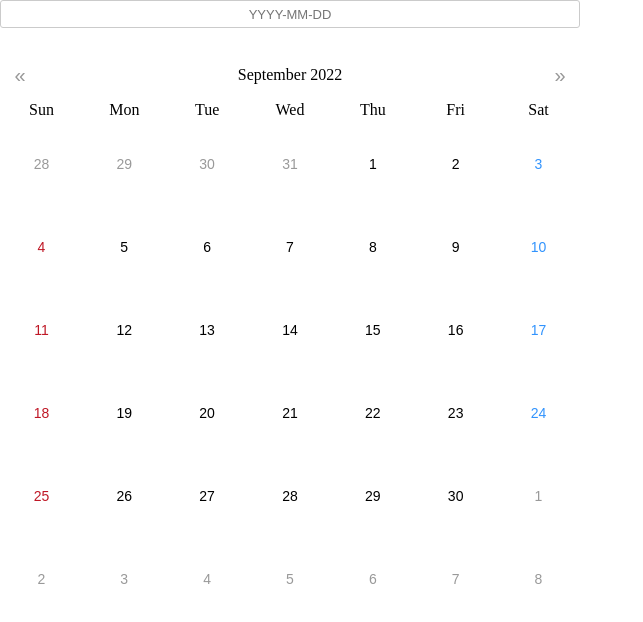
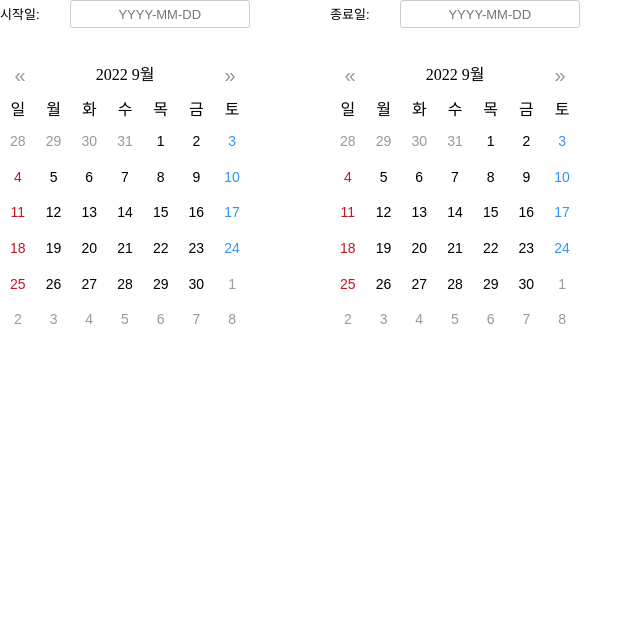
Before and after one commit to UlongChaS2/react-specialized-date-range, a React app: page / in a window 1280 px wide. Shown: the top 622 px of the page, without its empty margins (0-643 px from the left). Built offline with nearby package versions, Linux system fonts and the light colour scheme.

Commit message:
ref: [dateFilter] functional component submit & reset feature

```diff
--- a/src/App.tsx
+++ b/src/App.tsx
@@ -9,15 +9,9 @@ import "./assets/styles/datePicker.css";
 
 const datePickerProps = {
   width: "580px",
-  double: false,
-  // disabledDates: ["", "2100-12-31"],
-  // disabledDates: ["1893-12-31", ""],
-  // disabledDates: ["1890-12-31", "2100-01-01"],
-  disabledDates: ["2018-12-31", "2030-01-01"],
   mode: "static",
   format: "YYYY-MM-DD",
   placeholder: "YYYY-MM-DD",
-  locale: "en",
 };
 
 ReactDOM.createRoot(document.getElementById("root") as HTMLElement).render(
--- a/src/components/CalendarDay.tsx
+++ b/src/components/CalendarDay.tsx
@@ -10,12 +10,22 @@ import { IDatePickerContextValues } from "../@types/dateContext";
 import { EType, ICalendarDayProps, IDay } from "../@types/date";
 import { useDatePickerOptionValuesContext } from "../hooks/useDateOptionContext";
 import { convertToDeafultFormat } from "../utils/dateFormat";
+import { refer } from "../utils/dateOption";
 
-export default function CalendarDay({ standard, year, month }: ICalendarDayProps) {
+export default function CalendarDay({
+  standard,
+  year,
+  month,
+}: ICalendarDayProps) {
   const { t } = useTranslation();
   const { value: date, action } = useDateContext();
   const option: IDatePickerContextValues = useDatePickerOptionValuesContext();
-  const { disabledDates, locale = i18n.language, startDayOfWeek, format } = option;
+  const {
+    disabledDates,
+    locale = i18n.language,
+    startDayOfWeek,
+    format,
+  } = option;
   const formattingDisabledDates = disabledDates?.map((item) =>
     convertToDeafultFormat(item, format)
   );
@@ -41,41 +51,53 @@ export default function CalendarDay({ standard, year, month }: ICalendarDayProps
   };
 
   const rangeStyle = (day: string) => {
-    const startSelected = convertToDeafultFormat(date.startDate.selectedDate, format);
-    const endSelected = convertToDeafultFormat(date.endDate.selectedDate, format);
+    const startSelected = convertToDeafultFormat(
+      date.startDate.selectedDate,
+      format
+    );
+    const endSelected = convertToDeafultFormat(
+      date.endDate.selectedDate,
+      format
+    );
     const dayEl = convertToDeafultFormat(day, format);
 
-    return date.startDate.selectedDate && startSelected < dayEl && dayEl < endSelected;
+    return (
+      date.startDate.selectedDate &&
+      startSelected < dayEl &&
+      dayEl < endSelected
+    );
   };
 
   const disabledStyle = (day: IDay) => {
     return (
       day.isCurrentDay !== "thisMonth" ||
       (formattingDisabledDates &&
-        formattingDisabledDates[0] >= convertToDeafultFormat(day.date, format)) ||
+        formattingDisabledDates[0] >=
+          convertToDeafultFormat(day.date, format)) ||
       (formattingDisabledDates &&
-        convertToDeafultFormat(day.date, format) >= formattingDisabledDates[1] &&
+        convertToDeafultFormat(day.date, format) >=
+          formattingDisabledDates[1] &&
         formattingDisabledDates[1])
     );
   };
 
   return (
     <div>
-      <div className='calendarDateDayUnitWrapper'>
+      <div className="calendarDateDayUnitWrapper">
         {reorderWeekDays.map((day, index) => (
-          <div className='calendarDateDayUnitHeader' key={index}>
+          <div className="calendarDateDayUnitHeader" key={index}>
             {t(`weekDays.${day}`)}
           </div>
         ))}
       </div>
 
-      <div className='calendarDateDayUnitContentWrapper'>
+      <div className="calendarDateDayUnitContentWrapper">
         {days &&
           days.map((day, index) => (
             <div
               className={`calendarDateDayUnitContent ${
-                (date.startDate.selectedDate === day.date ||
-                  date.endDate.selectedDate === day.date) &&
+                (date[standard].selectedDate === day.date ||
+                  date[refer(standard)].selectedDate === day.date) &&
                 "highlight"
               } ${rangeStyle(day.date) && "range"} ${
                 day.weekday === t("weekDays.Saturday") && "saturday"
--- a/src/components/CalendarHeader.tsx
+++ b/src/components/CalendarHeader.tsx
@@ -102,9 +102,10 @@ export default function CalendarHeader({ standard }: ICalendarProps) {
 
   return (
     <div className="calendarHeaderWrapper">
-      {disabledDates &&
-      (arrowCondition(disabledDates[0], EDirection.LEFT) ||
-        !disabledDates[0]) ? (
+      {!disabledDates ||
+      (disabledDates &&
+        (arrowCondition(disabledDates[0], EDirection.LEFT) ||
+          !disabledDates[0])) ? (
         <button
           className="calendarHeaderBtn"
           onClick={() => action.changeTitle(standard, EDirection.LEFT)}
@@ -123,9 +124,10 @@ export default function CalendarHeader({ standard }: ICalendarProps) {
         {date[standard].title()}
       </div>
 
-      {disabledDates &&
-      (arrowCondition(disabledDates[1], EDirection.RIGHT) ||
-        !disabledDates[1]) ? (
+      {!disabledDates ||
+      (disabledDates &&
+        (arrowCondition(disabledDates[1], EDirection.RIGHT) ||
+          !disabledDates[1])) ? (
         <button
           className="calendarHeaderBtn"
           onClick={() => action.changeTitle(standard, EDirection.RIGHT)}
--- a/src/context/DatePickerOptionProvider.tsx
+++ b/src/context/DatePickerOptionProvider.tsx
@@ -1,6 +1,12 @@
 import * as React from "react";
-import { IDatePickerContextActions, IDatePickerContextValues } from "../@types/dateContext";
-import { initialDateOptionAction, initialDateOptionState } from "../utils/constants/initialContext";
+import {
+  IDatePickerContextActions,
+  IDatePickerContextValues,
+} from "../@types/dateContext";
+import {
+  initialDateOptionAction,
+  initialDateOptionState,
+} from "../utils/constants/initialContext";
 
 export const DatePickerOptionValueContext =
   React.createContext<IDatePickerContextValues>(initialDateOptionState);
@@ -8,8 +14,14 @@ export const DatePickerOptionValueContext =
 export const DatePickerOptionActionsContext =
   React.createContext<IDatePickerContextActions>(initialDateOptionAction);
 
-const DatePickerOptionProvider = ({ children }: { children: React.ReactNode }) => {
-  const [option, setOption] = React.useState<IDatePickerContextValues>(initialDateOptionState);
+const DatePickerOptionProvider = ({
+  children,
+}: {
+  children: React.ReactNode;
+}) => {
+  const [option, setOption] = React.useState<IDatePickerContextValues>(
+    initialDateOptionState
+  );
 
   const actions = React.useMemo(
     () => ({
```
Also changed, not shown: src/components/index.ts (deleted).
